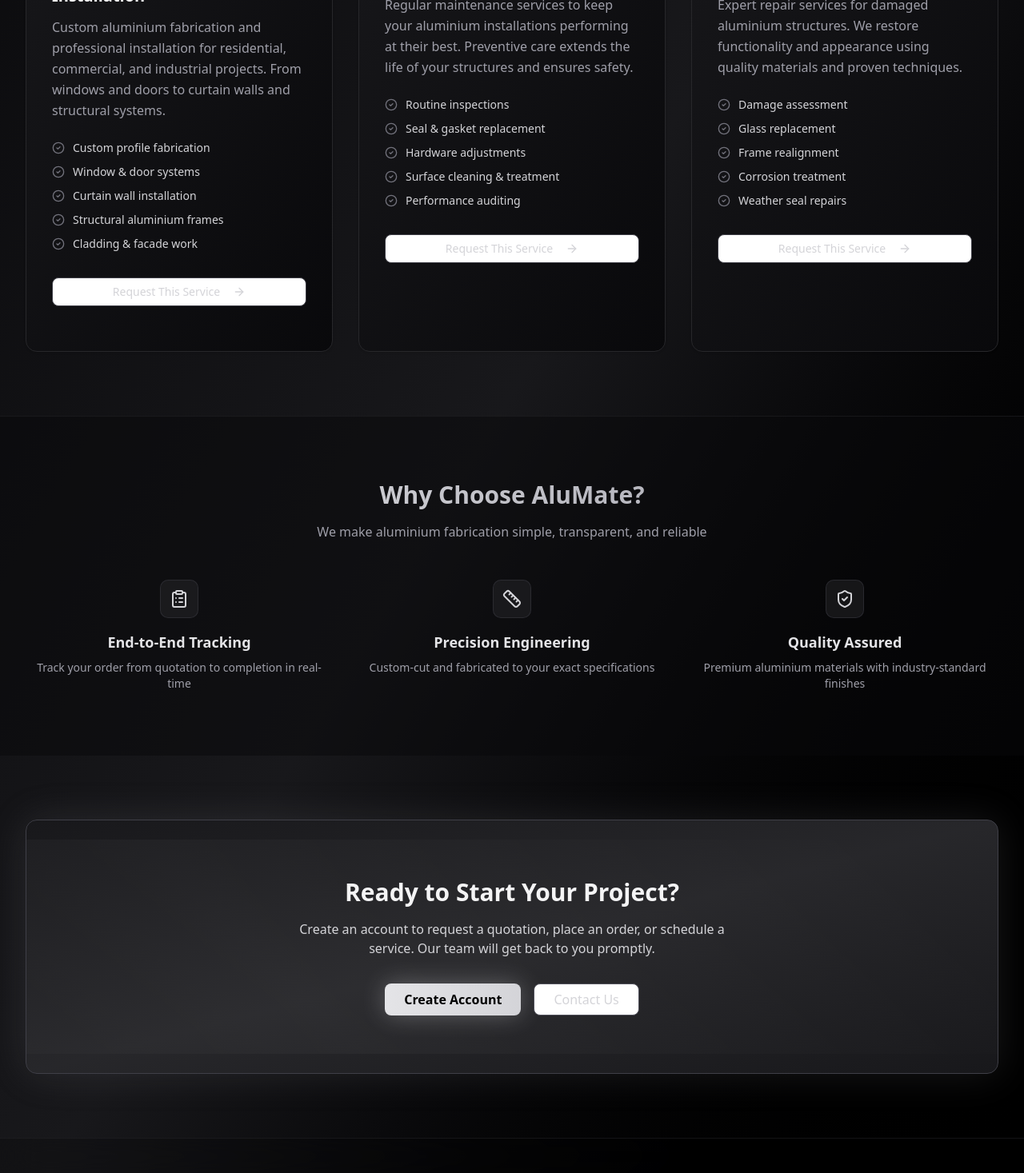
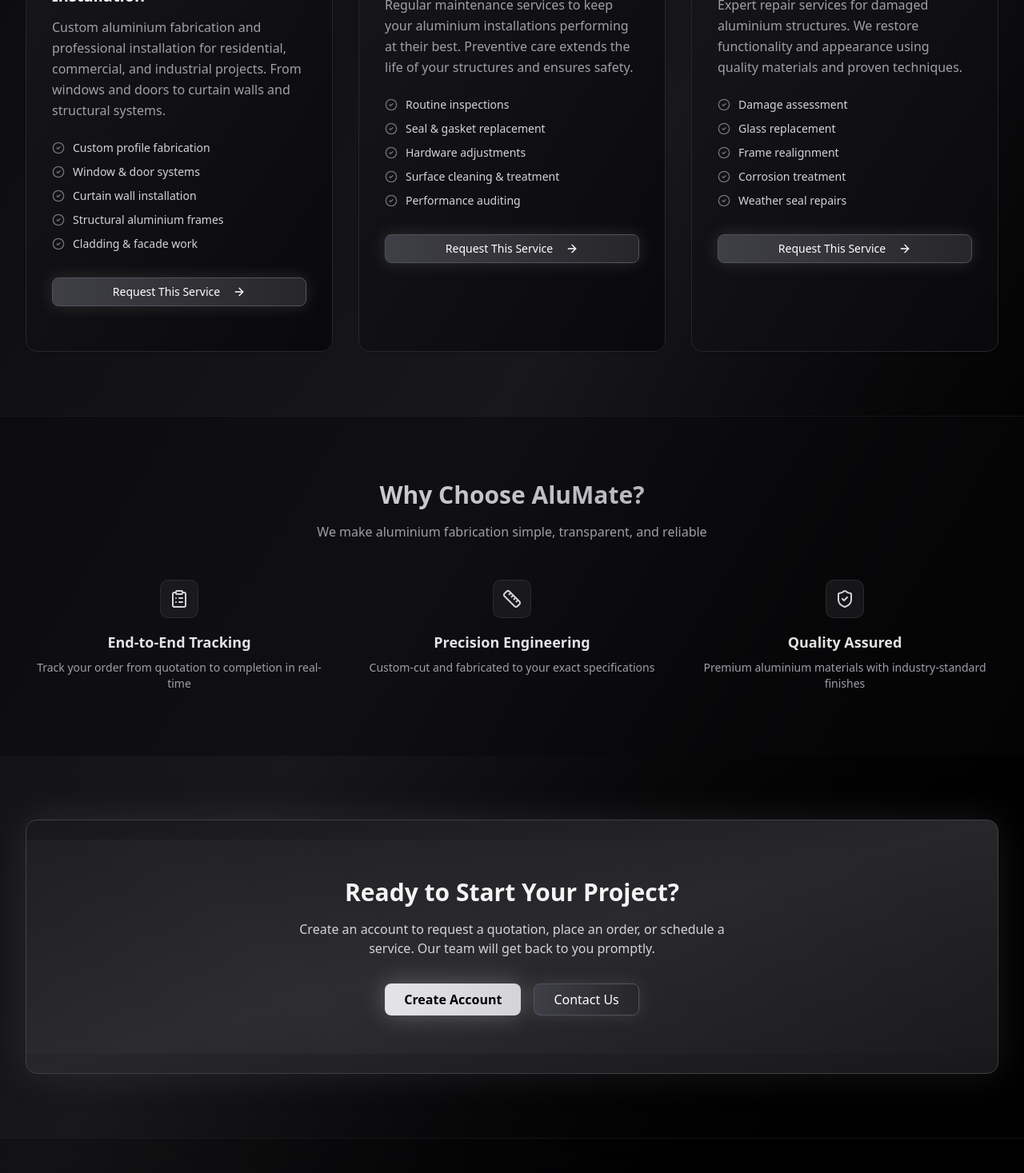
Before and after one commit to Dion-Liyanage/AluMate, a Next.js app in the folder frontend/: page /services in a window 1280 px wide. Shown: the part 581-2048 px from the top of the page at 80% size. Built offline with nearby package versions, Linux system fonts and the light colour scheme; no server answers.

Commit message:
Change button colours

```diff
--- a/frontend/app/about/page.tsx
+++ b/frontend/app/about/page.tsx
@@ -284,7 +284,7 @@ export default function AboutPage() {
                 <Button
                   size="lg"
                   variant="outline"
-                  className="text-base border-zinc-600 text-zinc-300 hover:bg-zinc-800/50 hover:text-white"
+                  className="text-base"
                 >
                   Contact Us
                 </Button>
--- a/frontend/app/contact/page.tsx
+++ b/frontend/app/contact/page.tsx
@@ -197,7 +197,6 @@ export default function ContactPage() {
                       </p>
                       <Button
                         variant="outline"
-                        className="border-zinc-700 text-zinc-300 hover:bg-zinc-800/50"
                         onClick={() => setSubmitted(false)}
                       >
                         Send Another Message
--- a/frontend/app/page.tsx
+++ b/frontend/app/page.tsx
@@ -285,7 +285,7 @@ export default function Home() {
                 <Button
                   size="lg"
                   variant="outline"
-                  className="text-base border-zinc-700 text-zinc-300 hover:bg-zinc-800/50 hover:text-white cursor-pointer"
+                  className="text-base cursor-pointer"
                   onClick={() => scrollToSection("services")}
                 >
                   Explore Services
@@ -412,7 +412,6 @@ export default function Home() {
               <Link href="/services">
                 <Button
                   variant="outline"
-                  className="border-zinc-700 text-zinc-300 hover:bg-zinc-800/50 hover:text-white"
                 >
                   View All Services
                   <ArrowRight className="ml-2 h-4 w-4" />
@@ -458,7 +457,6 @@ export default function Home() {
                   <Link href="/about">
                     <Button
                       variant="outline"
-                      className="border-zinc-700 text-zinc-300 hover:bg-zinc-800/50 hover:text-white"
                     >
                       Learn More About Us
                       <ArrowRight className="ml-2 h-4 w-4" />
@@ -589,7 +587,6 @@ export default function Home() {
                   <Link href="/contact">
                     <Button
                       variant="outline"
-                      className="border-zinc-700 text-zinc-300 hover:bg-zinc-800/50 hover:text-white"
                     >
                       Full Contact Page
                       <ArrowRight className="ml-2 h-4 w-4" />
@@ -623,7 +620,7 @@ export default function Home() {
                         </p>
                         <Button
                           variant="outline"
-                          className="border-zinc-700 text-zinc-300 hover:bg-zinc-800/50 cursor-pointer"
+                          className="cursor-pointer"
                           onClick={() => setContactSubmitted(false)}
                         >
                           Send Another
--- a/frontend/app/services/page.tsx
+++ b/frontend/app/services/page.tsx
@@ -195,7 +195,7 @@ export default function ServicesPage() {
                     <Link href="/register">
                       <Button
                         variant="outline"
-                        className="w-full border-zinc-700 text-zinc-300 hover:bg-zinc-800/50 hover:text-white hover:border-zinc-600 group/btn"
+                        className="w-full group/btn"
                       >
                         Request This Service
                         <ArrowRight className="ml-2 h-4 w-4 group-hover/btn:translate-x-1 transition-transform" />
@@ -282,7 +282,7 @@ export default function ServicesPage() {
                     <Button
                       size="lg"
                       variant="outline"
-                      className="text-base border-zinc-600 text-zinc-300 hover:bg-zinc-800/50 hover:text-white"
+                      className="text-base"
                     >
                       Contact Us
                     </Button>
--- a/frontend/components/ui/button.tsx
+++ b/frontend/components/ui/button.tsx
@@ -13,7 +13,7 @@ const buttonVariants = cva(
         destructive:
           "bg-destructive text-white hover:bg-destructive/90 focus-visible:ring-destructive/20 dark:focus-visible:ring-destructive/40 dark:bg-destructive/60",
         outline:
-          "border bg-background shadow-xs hover:bg-accent hover:text-accent-foreground dark:bg-input/30 dark:border-input dark:hover:bg-input/50",
+          "bg-gradient-to-r from-zinc-700 to-zinc-800 hover:from-zinc-600 hover:to-zinc-700 text-white border border-zinc-600 shadow-[0_0_20px_rgba(161,161,170,0.2)]",
         secondary:
           "bg-secondary text-secondary-foreground hover:bg-secondary/80",
         ghost:
```
